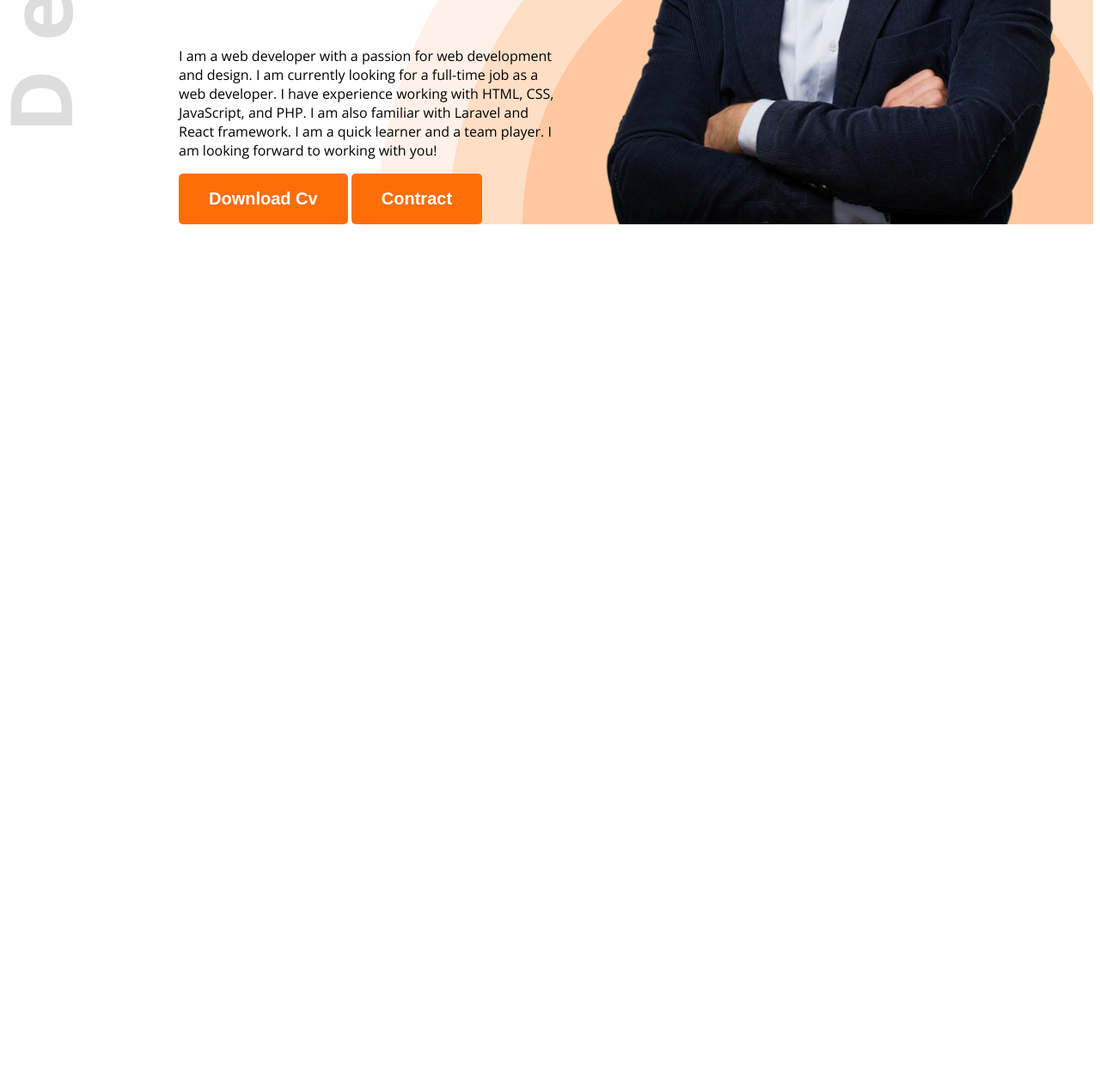
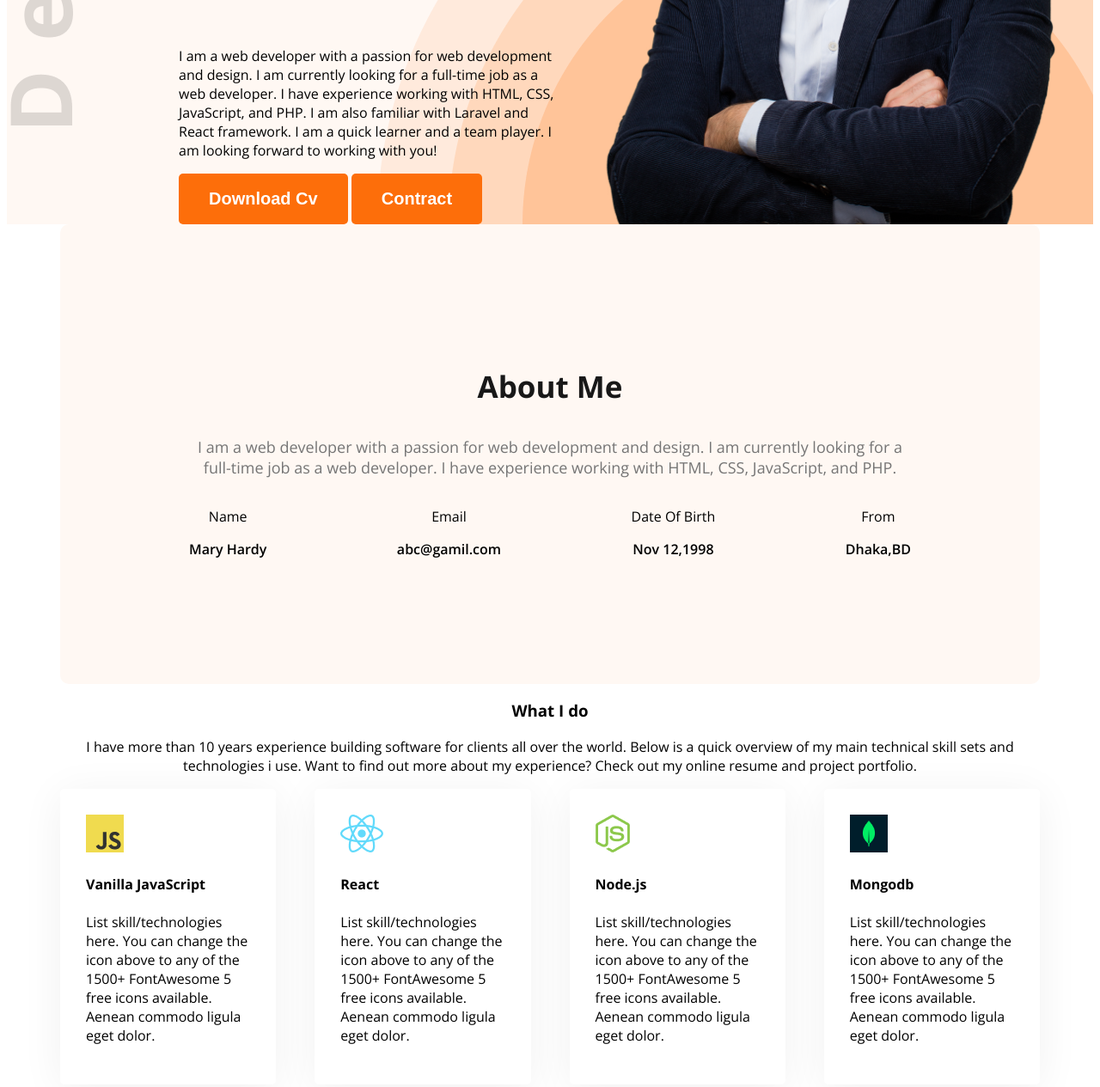
Before and after one commit to mdsafaet/Web-Dev-Portfolio, a plain HTML site: page index.html in a window 1280 px wide. Shown: the part 667-1932 px from the top of the page at 86% size. Before the commit the page ends 936 px from the top, so only its background shows below. Drawn offline with nearby package versions, Linux system fonts and the light colour scheme.

Commit message:
About Part

```diff
--- a/index.html
+++ b/index.html
@@ -4,6 +4,7 @@
     <meta charset="UTF-8">
     <meta name="viewport" content="width=device-width, initial-scale=1.0">
     <title>Web Developer Protfolio</title>
+
     <link rel="preconnect" href="https://fonts.googleapis.com">
 <link rel="preconnect" href="https://fonts.gstatic.com" crossorigin>
 <link href="https://fonts.googleapis.com/css2?family=Open+Sans:ital,wght@0,300..800;1,300..800&display=swap" rel="stylesheet">
@@ -11,7 +12,7 @@
 </head>
 <body class="open-sans-normal">
 
-<header class="header">
+<header class="header s-bg">
     <nav>
         <h3 class="nav-tittle">Ma<span class="rtext">r</span>y</h3>
         <ul>
@@ -34,10 +35,65 @@
         </div>
             <img class="banner-p-img"src="images/hardy.png" alt="" >
     </div>
-
 </header>
 
 <main>
+     <section class="about s-bg">
+        <h3 class="section-tittle">About Me</h3>
+        <p class="section-des">
+            I am a web developer with a passion for web development and design. I am currently looking for a full-time job as a web developer. I have experience working with HTML, CSS, JavaScript, and PHP.
+        </p>
+        <div class="about-items">
+            <div class="about-item">
+                <p class="item-tittle">Name</p>
+                <p class="item-description">Mary Hardy</p>
+            </div>
+            <div class="about-item">
+                <p class="item-tittle">Email</p>
+                <p class="item-description">abc@gamil.com</p>
+            </div>
+            <div class="about-item">
+                <p class="item-tittle">Date Of Birth</p>
+                <p class="item-description">Nov 12,1998</p>
+            </div>
+            <div class="about-item">
+                <p class="item-tittle">From</p>
+                <p class="item-description">Dhaka,BD</p>
+            </div>
+
+        </div>
+
+     </section>
+     <section class="skills">
+        <h3 class="section-title text-center">What I do</h3>
+        <p class="section-description text-center">I have more than 10 years experience building software for clients all over
+            the world. Below is a quick overview of my main technical skill sets and technologies i use. Want to
+            find out more about my experience? Check out my online resume and project portfolio.</p>
+
+        <div class="skills-container">
+            <div class="skill">
+                <img src="images/icons/js.png" alt="">
+                <h4 class="skill-title">Vanilla JavaScript</h4>
+                <p class="skill-description">List skill/technologies here. You can change the icon above to any of the 1500+ FontAwesome 5 free icons available. Aenean commodo ligula eget dolor.</p>
+            </div>
+            <div class="skill">
+                <img src="images/icons/react.png" alt="">
+                <h4 class="skill-title">React</h4>
+                <p class="skill-description">List skill/technologies here. You can change the icon above to any of the 1500+ FontAwesome 5 free icons available. Aenean commodo ligula eget dolor.</p>
+            </div>
+            <div class="skill">
+                <img src="images/icons/nodejs.png" alt="">
+                <h4 class="skill-title">Node.js</h4>
+                <p class="skill-description">List skill/technologies here. You can change the icon above to any of the 1500+ FontAwesome 5 free icons available. Aenean commodo ligula eget dolor.</p>
+            </div>
+            <div class="skill">
+                <img src="images/icons/mongo.png" alt="">
+                <h4 class="skill-title">Mongodb</h4>
+                <p class="skill-description">List skill/technologies here. You can change the icon above to any of the 1500+ FontAwesome 5 free icons available. Aenean commodo ligula eget dolor.</p>
+            </div>
+        </div>
+    </section>
+
 
 </main>
 
--- a/styles/portfolio.css
+++ b/styles/portfolio.css
@@ -91,3 +91,58 @@ nav ul  a {
     width: 580px;
 
 }
+
+.section-tittle{
+    font-size: 35px;
+    font-weight: bold;
+    color:#181818 ;
+
+}
+.section-des{
+    color:#757575;
+    font-size: 18px;
+
+}
+.s-bg{
+    background-color: #FFF8F3;
+
+}
+main{
+    max-width: 1140px;
+    margin: 0 auto;
+
+}
+.main-section{
+    margin-top: 130px;
+    margin-bottom: 130px;
+}
+.about{
+    border-radius: 10px;
+    padding: 130px 150px;
+    text-align: center;
+
+
+}
+.about-items{
+    display: flex;
+    justify-content: space-between;
+
+}
+.item-description{
+    font-weight: 600;
+}
+.text-center
+{
+    text-align: center;
+}
+.skills-container
+{
+    display: flex;
+    gap: 45px;
+
+}
+.skill{
+  padding: 30px;
+    border-radius: 5px;
+    box-shadow: 0px 6px 50px 0px rgba(0, 0, 0, 0.06);
+}
```
